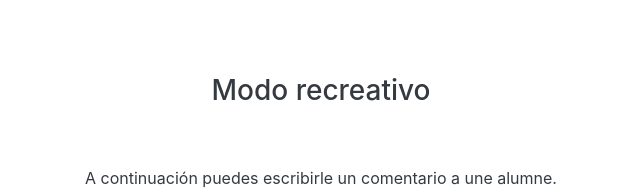
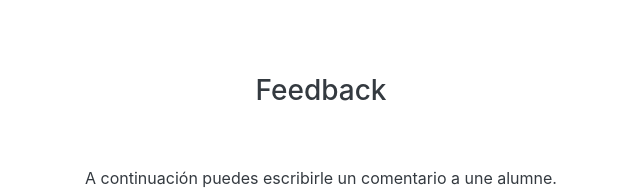
Before and after one commit to wituwitu/Nata100, a Django app: template project/mainsite/templates/frontPage/modo_recreativo_profe.html in a window 1280 px wide. Shown: the part 58-249 px from the top of the page, without its empty margins (319-959 px from the left). Run offline with Django 3.2, Linux system fonts and the light colour scheme; the template is opened without the code that fills it, so the values that code supplies are empty; some libraries are stand-ins or nearby versions.

Commit message:
Cambiado modo recreativo a feedback

```diff
--- a/project/mainsite/templates/frontPage/dashboard_alumne.html
+++ b/project/mainsite/templates/frontPage/dashboard_alumne.html
@@ -132,7 +132,7 @@
             {% friends request.user %}
         </div>
         <div id="right">
-            <a href="{% url 'modo_recreativo_alumne' %}" id="xd-btn" class="btn px-4">Modo recreativo</a><br><br>
+            <a href="{% url 'modo_recreativo_alumne' %}" id="xd-btn" class="btn px-4">Feedback</a><br><br>
             <a href="{% url 'marca' %}" id="xd-btn" class="btn px-4">Ingresa una marca</a><br><br>
             <button type="button" id="xd-btn" class="btn px-4" data-toggle="modal" data-target="#modalRankingForm">Revisa un ránking</button><br><br>
             <a href="{% url 'formulario_alumne' %}" id="xd-btn" class="btn px-4">Modificar tu información</a><br><br>
--- a/project/mainsite/templates/frontPage/dashboard_profe.html
+++ b/project/mainsite/templates/frontPage/dashboard_profe.html
@@ -105,7 +105,7 @@
             </ul>
         </div>
         <div id="right">
-            <a href="{% url 'modo_recreativo_profe' %}" id="xd-btn" class="btn px-4">Modo recreativo</a><br><br>
+            <a href="{% url 'modo_recreativo_profe' %}" id="xd-btn" class="btn px-4">Feedback</a><br><br>
             <a href="{% url 'marca_profe' %}" id="xd-btn" class="btn px-4">Ingresa una marca</a><br><br>
             <button type="button" id="xd-btn" class="btn px-4" data-toggle="modal" data-target="#modalRankingForm">Revisa un ránking</button><br><br>
             <a href="{% url 'formulario_profe' %}" id="xd-btn" class="btn px-4">Modificar tu información</a><br><br>
--- a/project/mainsite/templates/frontPage/modo_recreativo_alumne.html
+++ b/project/mainsite/templates/frontPage/modo_recreativo_alumne.html
@@ -19,7 +19,7 @@
     <script src="https://cdn.jsdelivr.net/npm/popper.js@1.16.1/dist/umd/popper.min.js" integrity="sha384-9/reFTGAW83EW2RDu2S0VKaIzap3H66lZH81PoYlFhbGU+6BZp6G7niu735Sk7lN" crossorigin="anonymous"></script>
     <script src="https://stackpath.bootstrapcdn.com/bootstrap/4.5.2/js/bootstrap.min.js" integrity="sha384-B4gt1jrGC7Jh4AgTPSdUtOBvfO8shuf57BaghqFfPlYxofvL8/KUEfYiJOMMV+rV" crossorigin="anonymous"></script>
 
-    <title>Nata&#x1F4AF; | Modo recreativo (Alumne)</title>
+    <title>Nata&#x1F4AF; | Feedback (Alumne)</title>
 </head>
 
 <body>
@@ -35,7 +35,7 @@
     <div class="container">
         <div class="row">
             <div class="col-md-10 col-lg-8 col-xl-7 mx-auto">
-                <h3>Modo recreativo</h3>
+                <h3>Feedback</h3>
             </div>
         </div>
     </div>
--- a/project/mainsite/templates/frontPage/modo_recreativo_profe.html
+++ b/project/mainsite/templates/frontPage/modo_recreativo_profe.html
@@ -18,7 +18,7 @@
     <script src="https://cdn.jsdelivr.net/npm/popper.js@1.16.1/dist/umd/popper.min.js" integrity="sha384-9/reFTGAW83EW2RDu2S0VKaIzap3H66lZH81PoYlFhbGU+6BZp6G7niu735Sk7lN" crossorigin="anonymous"></script>
     <script src="https://stackpath.bootstrapcdn.com/bootstrap/4.5.2/js/bootstrap.min.js" integrity="sha384-B4gt1jrGC7Jh4AgTPSdUtOBvfO8shuf57BaghqFfPlYxofvL8/KUEfYiJOMMV+rV" crossorigin="anonymous"></script>
 
-    <title>Nata&#x1F4AF; | Modo recreativo (Profe)</title>
+    <title>Nata&#x1F4AF; | Feedback (Profe)</title>
 </head>
 <body>
 
@@ -33,7 +33,7 @@
     <div class="container">
         <div class="row">
             <div class="col-md-10 col-lg-8 col-xl-7 mx-auto">
-                <h3>Modo recreativo</h3>
+                <h3>Feedback</h3>
             </div>
         </div>
     </div>
```
